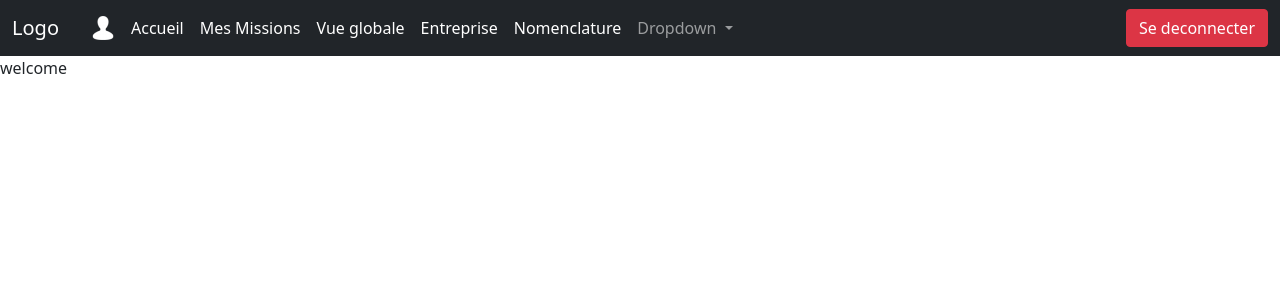
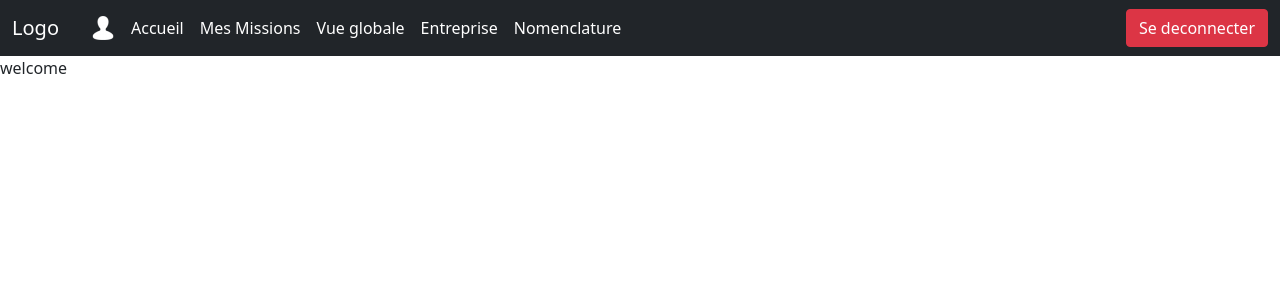
Before and after one commit to MohammedAymane/Projet-Web, a PHP site: page /index.php in a window 1280 px wide. Shown: the top 300 px of the page. Run offline with PHP 8.4, Linux system fonts and the light colour scheme; the visitor is signed in with stand-in values (Sample User, id 1).

Commit message:
Update navbar.php

```diff
--- a/navbar.php
+++ b/navbar.php
@@ -54,22 +54,6 @@
                         <a class="nav-link active" aria-current="page" href="nomenclature.php">Nomenclature</a>
                     </li>';
                     } ?>
-
-
-                    <li class="nav-item dropdown">
-                        <a class="nav-link dropdown-toggle" href="#" id="navbarDropdown" role="button"
-                            data-bs-toggle="dropdown" aria-expanded="false">
-                            Dropdown
-                        </a>
-                        <ul class="dropdown-menu" aria-labelledby="navbarDropdown">
-                            <li><a class="dropdown-item" href="#">Action</a></li>
-                            <li><a class="dropdown-item" href="#">Another action</a></li>
-                            <li>
-                                <hr class="dropdown-divider">
-                            </li>
-                            <li><a class="dropdown-item" href="#">Something else here</a></li>
-                        </ul>
-                    </li>
                 </ul>
                 <div class="d-flex">
                     <a href="logout.php" class="btn btn-danger" type="submit">Se deconnecter</a>
```
